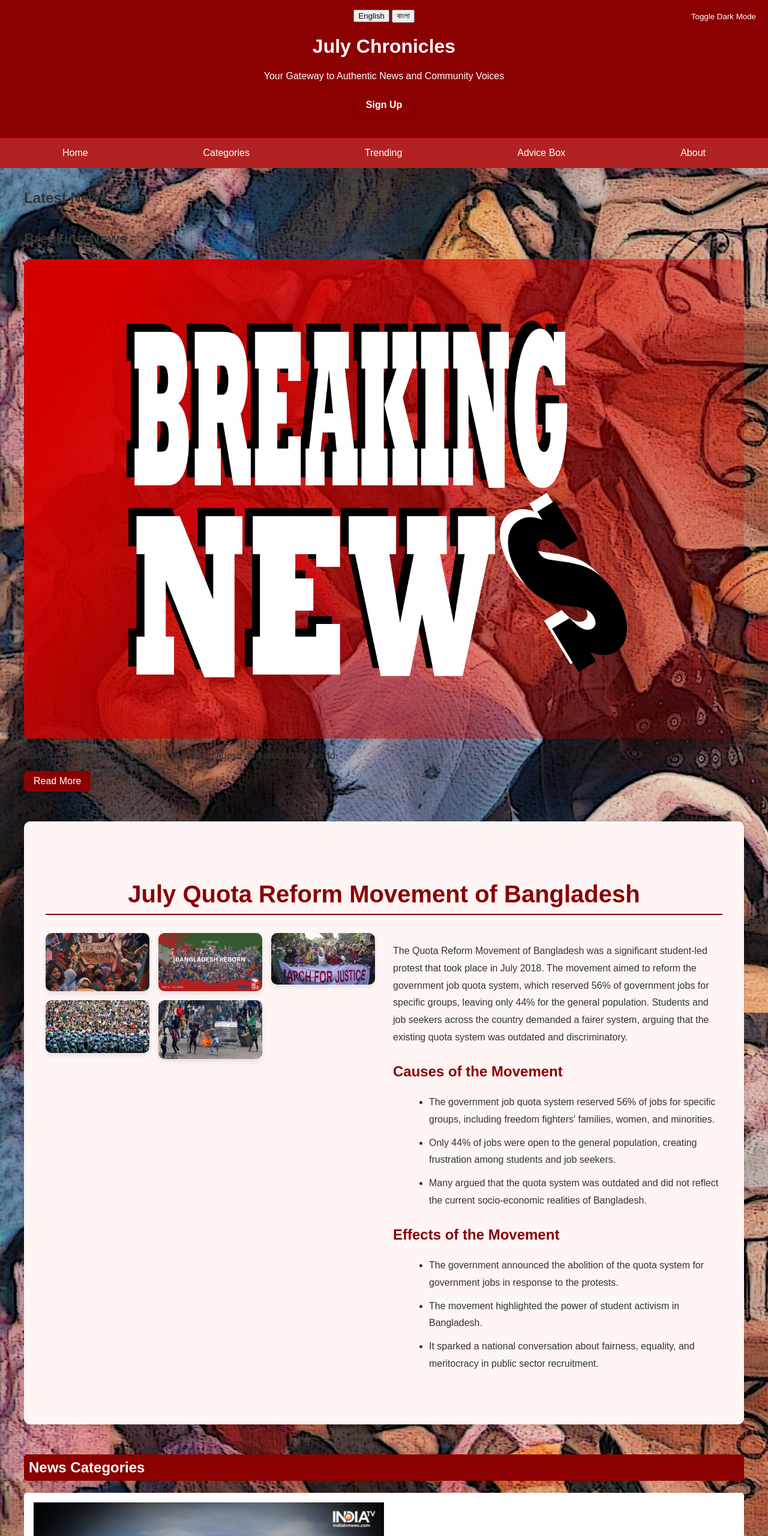
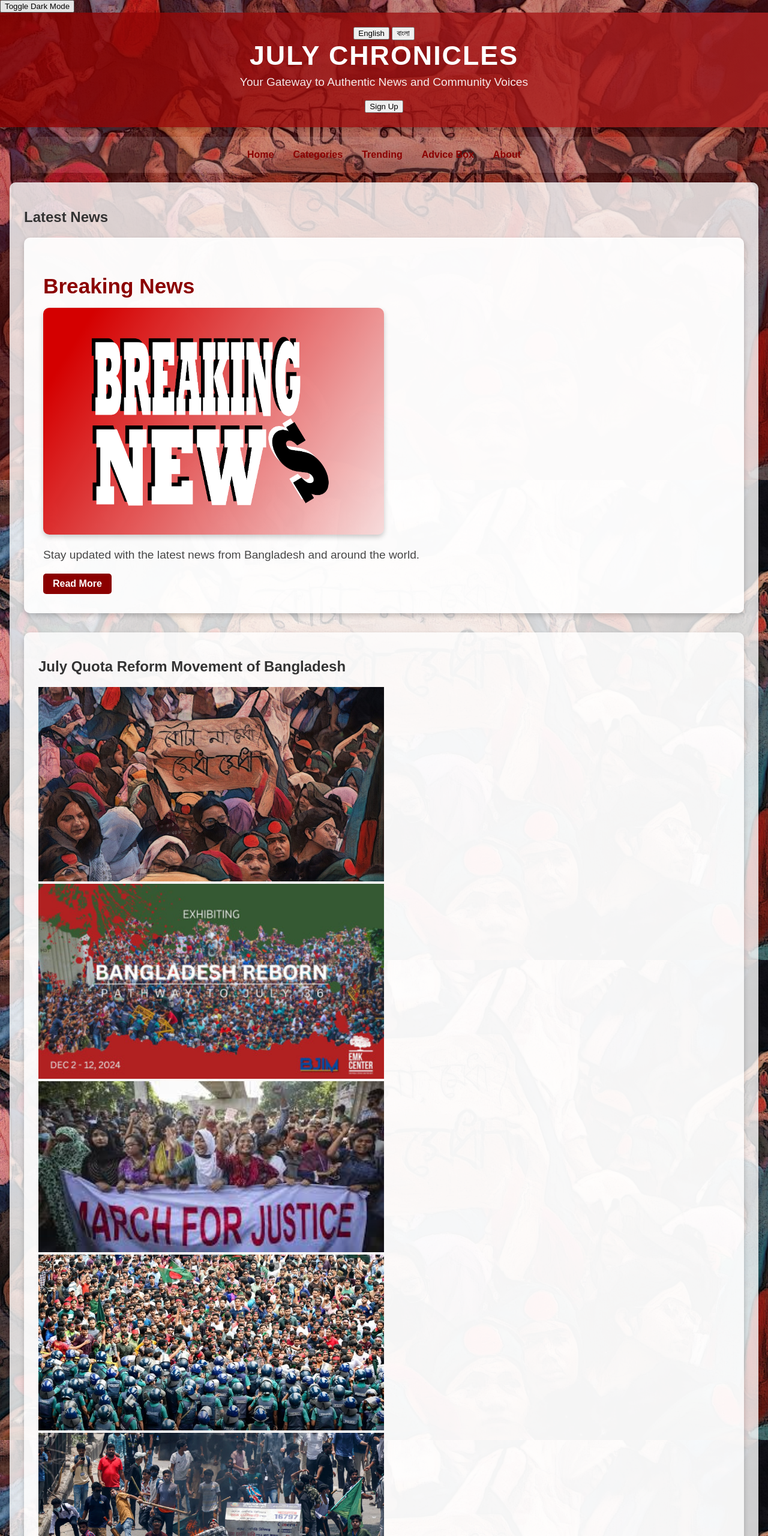
Before and after one commit to Rad0130/news_portal, a plain HTML site: page index.html in a window 1280 px wide. Shown: the top 2560 px of the page at 60% size. Drawn offline with Linux system fonts and the light colour scheme; no server answers.

Commit message:
Update style.css

```diff
--- a/style.css
+++ b/style.css
@@ -1,88 +1,188 @@
 /* General Body Styling */
 body {
-    font-family: Arial, sans-serif;
+    font-family: 'Poppins', sans-serif;
     margin: 0;
     padding: 0;
-    background-color: #f4f4f4;
-    background: url('jul5.jpg'); /* Keep the background image */
-    color: #333; /* Default text color */
+    background: url('jul5.jpg') no-repeat center center fixed; /* Background image */
+    background-size: cover;
+    color: #333; /* Neutral text color for readability */
+    overflow-x: hidden;
+}
+
+/* Add a subtle reddish overlay to the background */
+body::before {
+    content: '';
+    position: fixed;
+    top: 0;
+    left: 0;
+    width: 100%;
+    height: 100%;
+    background: rgba(139, 0, 0, 0.3); /* Subtle dark red overlay */
+    z-index: -1;
 }
 
 /* Header Styling */
 header {
-    background-color: #8B0000; /* Dark red background */
+    background: linear-gradient(90deg, rgba(139, 0, 0, 0.8), rgba(178, 34, 34, 0.8)); /* Gradient red */
     color: white;
-    padding: 1rem;
+    padding: 1.5rem;
     text-align: center;
+    animation: fadeIn 2s ease-in-out; /* Fade-in animation */
+    box-shadow: 0 4px 8px rgba(0, 0, 0, 0.2); /* Subtle shadow */
+}
+
+header h1 {
+    font-size: 2.8rem;
+    margin: 0;
+    text-transform: uppercase;
+    letter-spacing: 2px;
+    font-weight: bold;
+}
+
+header p {
+    font-size: 1.2rem;
+    margin-top: 0.5rem;
+    opacity: 0.9;
 }
 
 /* Navigation Styling */
 nav {
     display: flex;
-    justify-content: space-around;
-    background-color: #B22222; /* Firebrick red */
-    padding: 0.5rem;
+    justify-content: center;
+    background-color: rgba(255, 255, 255, 0.1); /* Transparent white */
+    padding: 0.8rem;
+    animation: slideIn 1.5s ease-in-out; /* Slide-in animation */
+    box-shadow: 0 4px 8px rgba(0, 0, 0, 0.1); /* Subtle shadow */
+    border-radius: 10px;
+    margin: 1rem auto;
+    max-width: 90%;
 }
 
 nav a {
-    color: white;
+    color: #8B0000; /* Dark red text */
     text-decoration: none;
     padding: 0.5rem 1rem;
+    font-weight: bold;
+    transition: background-color 0.3s ease, transform 0.3s ease;
+    border-radius: 5px;
 }
 
 nav a:hover {
-    background-color: #8B0000; /* Dark red on hover */
-    border-radius: 5px;
+    background-color: rgba(139, 0, 0, 0.2); /* Light red hover effect */
+    transform: scale(1.1); /* Slight zoom effect */
 }
 
 /* Container Styling */
 .container {
     max-width: 1200px;
     margin: 0 auto;
-    padding: 1rem;
+    padding: 1.5rem;
+    background: rgba(255, 255, 255, 0.8); /* White with slight transparency */
+    border-radius: 10px;
+    box-shadow: 0 4px 8px rgba(0, 0, 0, 0.2); /* Subtle shadow */
+    animation: fadeIn 2s ease-in-out;
 }
 
 /* Hero Section Styling */
 .hero {
     display: flex;
     justify-content: space-between;
+    align-items: center;
     margin-bottom: 2rem;
+    background: rgba(255, 255, 255, 0.9); /* White with slight transparency */
+    padding: 2rem;
+    border-radius: 10px;
+    box-shadow: 0 4px 8px rgba(0, 0, 0, 0.2); /* Subtle shadow */
+    animation: slideUp 1.5s ease-in-out;
 }
 
 .hero img {
+    width: 50%;
+    height: auto;
+    border-radius: 10px;
+    box-shadow: 0 4px 8px rgba(0, 0, 0, 0.2); /* Subtle shadow */
+    transition: transform 0.3s ease;
+}
+
+.hero img:hover {
+    transform: scale(1.05); /* Slight zoom effect */
+}
+
+.hero h2 {
+    font-size: 2.2rem;
+    color: #8B0000; /* Dark red */
+    margin-bottom: 1rem;
+    font-weight: bold;
+}
+
+.hero p {
+    font-size: 1.2rem;
+    color: #333; /* Neutral text color */
+    opacity: 0.9;
+}
+
+.hero .btn {
+    display: inline-block;
+    padding: 0.5rem 1rem;
+    background-color: #8B0000; /* Dark red */
+    color: white;
+    text-decoration: none;
+    border-radius: 5px;
+    transition: background-color 0.3s ease, transform 0.3s ease;
+    font-weight: bold;
+}
+
+.hero .btn:hover {
+    background-color: #B22222; /* Firebrick red */
+    transform: scale(1.1); /* Slight zoom effect */
+}
+
+/* Categories Section */
+.categories {
+    margin-bottom: 2rem;
+    animation: fadeIn 2s ease-in-out;
+}
+
+.categories h2 {
+    background-color: #8B0000; /* Dark red */
+    color: white;
+    padding: 0.8rem;
+    border-radius: 5px;
+    text-align: center;
+    font-size: 1.8rem;
+    font-weight: bold;
+}
+
+.news-item {
+    background: rgba(255, 255, 255, 0.9); /* White with slight transparency */
+    padding: 1rem;
+    margin-bottom: 1rem;
+    border-radius: 10px;
+    box-shadow: 0 4px 8px rgba(0, 0, 0, 0.2); /* Subtle shadow */
+    transition: transform 0.3s ease, box-shadow 0.3s ease;
+}
+
+.news-item:hover {
+    transform: scale(1.05); /* Slight zoom effect */
+    box-shadow: 0 6px 12px rgba(0, 0, 0, 0.3); /* Enhanced shadow on hover */
+}
+
+.news-item img {
     width: 100%;
     height: auto;
     border-radius: 10px;
-}
-
-/* Categories, Trending, Comments, and Advice Box Sections */
-.categories, .trending, .comments, .advice-box {
-    margin-bottom: 2rem;
-}
-
-.categories h2, .trending h2, .comments h2, .advice-box h2 {
-    background-color: #8B0000; /* Dark red */
-    color: white;
-    padding: 0.5rem;
-    border-radius: 5px;
-}
-
-/* News Items and Trending Items */
-.news-item, .trending-item, .comment-item {
-    background-color: white;
-    padding: 1rem;
     margin-bottom: 1rem;
-    border-radius: 5px;
-    box-shadow: 0 2px 5px rgba(0, 0, 0, 0.1);
 }
 
 /* Footer Styling */
 footer {
-    background-color: #B22222; /* Firebrick red */
+    background-color: rgba(139, 0, 0, 0.9); /* Dark red */
     color: white;
     text-align: center;
     padding: 1rem;
     margin-top: 2rem;
+    animation: fadeIn 2s ease-in-out;
+    border-radius: 10px;
 }
 
 /* Button Styling */
@@ -94,146 +194,65 @@ footer {
     text-decoration: none;
     border-radius: 5px;
     text-align: center;
-    transition: background-color 0.3s ease;
+    transition: background-color 0.3s ease, transform 0.3s ease;
+    font-weight: bold;
 }
 
 .btn:hover {
-    background-color: #B22222; /* Firebrick red on hover */
+    background-color: #B22222; /* Firebrick red */
+    transform: scale(1.1); /* Slight zoom effect */
 }
 
-/* Authentication Buttons */
-.auth-buttons {
-    text-align: center;
-    margin: 20px 0;
+/* Animations */
+@keyframes fadeIn {
+    from {
+        opacity: 0;
+    }
+    to {
+        opacity: 1;
+    }
 }
 
-.auth-button {
-    background-color: #8B0000; /* Dark red */
-    color: white;
-    font-size: 16px;
-    font-weight: bold;
-    padding: 10px 20px;
-    border: none;
-    border-radius: 25px;
-    cursor: pointer;
-    transition: all 0.3s ease;
-    box-shadow: 0 4px 6px rgba(0, 0, 0, 0.1);
+@keyframes slideIn {
+    from {
+        transform: translateY(-100%);
+        opacity: 0;
+    }
+    to {
+        transform: translateY(0);
+        opacity: 1;
+    }
 }
 
-.auth-button:hover {
-    background-color: #B22222; /* Firebrick red on hover */
-    box-shadow: 0 6px 8px rgba(0, 0, 0, 0.2);
-    transform: translateY(-2px);
-}
-
-/* Quota Reform Section */
-.quota-reform-section {
-    background-color: #fff5f5; /* Light reddish background */
-    padding: 50px 20px;
-    margin: 50px 0;
-    border-radius: 10px;
-    box-shadow: 0 4px 8px rgba(0, 0, 0, 0.1);
-    font-family: 'Arial', sans-serif;
-}
-
-.quota-reform-section .container {
-    max-width: 1200px;
-    margin: 0 auto;
-}
-
-.section-title {
-    font-size: 2.5rem;
-    font-weight: bold;
-    color: #8B0000; /* Dark red */
-    text-align: center;
-    margin-bottom: 30px;
-    border-bottom: 2px solid #8B0000;
-    padding-bottom: 10px;
-}
-
-.content {
-    display: grid;
-    grid-template-columns: 1fr 1fr; /* Two columns: Text and Gallery */
-    gap: 30px;
-    align-items: start;
-}
-
-.text-content {
-    font-size: 1rem;
-    line-height: 1.8;
-    color: #333;
-}
-
-.text-content h2 {
-    font-size: 1.5rem;
-    color: #8B0000; /* Dark red */
-    margin-top: 20px;
-    margin-bottom: 10px;
-}
-
-.text-content ul {
-    list-style-type: disc;
-    margin-left: 20px;
-    margin-bottom: 20px;
-}
-
-.text-content ul li {
-    margin-bottom: 10px;
-}
-
-.gallery {
-    display: grid;
-    grid-template-columns: repeat(auto-fit, minmax(150px, 1fr)); /* Responsive grid for images */
-    gap: 15px;
-}
-
-.gallery img {
-    width: 100%;
-    height: auto;
-    border-radius: 10px;
-    box-shadow: 0 4px 8px rgba(0, 0, 0, 0.1);
-    transition: transform 0.3s ease, box-shadow 0.3s ease;
-}
-
-.gallery img:hover {
-    transform: scale(1.05);
-    box-shadow: 0 6px 12px rgba(0, 0, 0, 0.2);
+@keyframes slideUp {
+    from {
+        transform: translateY(100%);
+        opacity: 0;
+    }
+    to {
+        transform: translateY(0);
+        opacity: 1;
+    }
 }
 
 /* Responsive Design */
 @media (max-width: 768px) {
-    .content {
-        grid-template-columns: 1fr; /* Single column layout for smaller screens */
+    .hero {
+        flex-direction: column;
+        text-align: center;
     }
 
-    .section-title {
-        font-size: 2rem;
+    .hero img {
+        width: 100%;
     }
 
-    .text-content {
-        font-size: 0.9rem;
+    nav {
+        flex-direction: column;
     }
 
-    .gallery img {
-        max-width: 100%;
+    nav a {
+        margin: 0.5rem 0;
     }
-}
-
-/* Dark Mode Styling */
-body.dark-mode {
-    background-color: #121212;
-    color: #ffffff;
-}
-
-button.dark-mode-toggle {
-    position: fixed;
-    top: 10px;
-    right: 10px;
-    padding: 10px;
-    background-color: #8B0000; /* Dark red */
-    color: white;
-    border: none;
-    cursor: pointer;
 }
 
 img{
```
